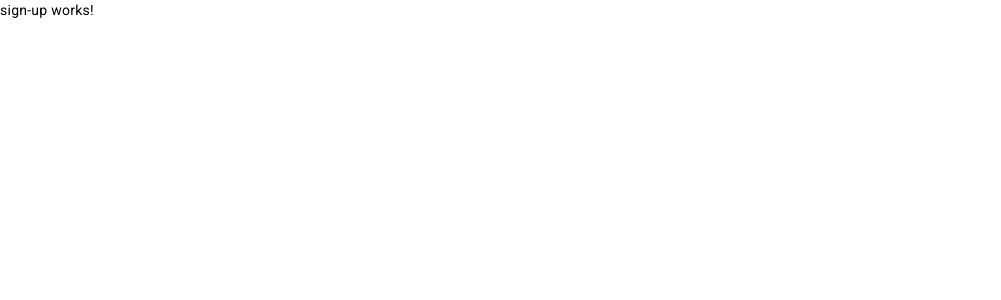
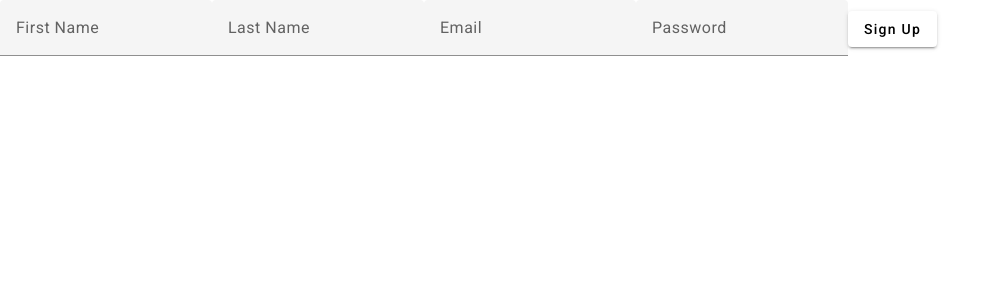
Before and after one commit to erwinvanlun/signup, an Angular app: page / in a window 1280 px wide. Shown: the top 300 px of the page, without its empty margins (0-1001 px from the left). Built offline with nearby package versions, Linux system fonts and the light colour scheme.

Commit message:
showing basic form

```diff
--- a/src/app/components/sign-up/sign-up.component.html
+++ b/src/app/components/sign-up/sign-up.component.html
@@ -1 +1,19 @@
-<p>sign-up works!</p>
+<form [formGroup]="signUpForm" (ngSubmit)="onSubmit()">
+  <mat-form-field>
+    <input matInput placeholder="First Name" formControlName="firstName">
+  </mat-form-field>
+  <mat-form-field>
+    <input matInput placeholder="Last Name" formControlName="lastName">
+  </mat-form-field>
+  <mat-form-field>
+    <input matInput placeholder="Email" formControlName="email">
+  </mat-form-field>
+  <mat-form-field>
+    <input matInput type="password" placeholder="Password" formControlName="password">
+  </mat-form-field>
+  <button mat-raised-button type="submit">Sign Up</button>
+</form>
+
+<div *ngIf="fullName">
+  <p>Full Name: {{ fullName }}</p>
+</div>
--- a/src/app/components/sign-up/sign-up.component.ts
+++ b/src/app/components/sign-up/sign-up.component.ts
@@ -1,12 +1,74 @@
-import { Component } from '@angular/core';
+import { Component, OnInit } from '@angular/core';
+import { FormBuilder, FormGroup, Validators, AbstractControl } from '@angular/forms';
+import { HttpClient, HttpClientModule } from '@angular/common/http';
+import { CommonModule } from '@angular/common';
+import { ReactiveFormsModule } from '@angular/forms';
+import { MatInputModule } from '@angular/material/input';
+import { MatButtonModule } from '@angular/material/button';
+import { MatFormFieldModule } from '@angular/material/form-field';
 
 @Component({
   selector: 'app-sign-up',
+  templateUrl: './sign-up.component.html',
+  styleUrls: ['./sign-up.component.scss'],
   standalone: true,
-  imports: [],
-  templateUrl: './sign-up.component.html',
-  styleUrl: './sign-up.component.scss'
+  imports: [
+    CommonModule,
+    ReactiveFormsModule,
+    MatInputModule,
+    MatButtonModule,
+    MatFormFieldModule,
+    HttpClientModule
+  ],
+  providers: [HttpClient]
 })
-export class SignUpComponent {
+export class SignUpComponent implements OnInit {
+  signUpForm: FormGroup;
+  fullName = '';
 
+  constructor(private fb: FormBuilder, private http: HttpClient) {
+    this.signUpForm = this.fb.group({
+      firstName: ['', Validators.required],
+      lastName: ['', Validators.required],
+      email: ['', [Validators.required, Validators.email]],
+      password: ['', [Validators.required, Validators.minLength(8), this.passwordValidator.bind(this)]]
+    });
+  }
+
+  ngOnInit(): void {
+
+    this.signUpForm.valueChanges.subscribe(values => {
+      this.fullName = `${values.firstName} ${values.lastName}`;
+    });
+  }
+
+  passwordValidator(control: AbstractControl): { [key: string]: boolean } | null {
+    const password = control.value;
+    const firstName = this.signUpForm?.get('firstName')?.value;
+    const lastName = this.signUpForm?.get('lastName')?.value;
+
+    if (!password) return null;
+    if (password.length < 8) return { 'minLength': true };
+    if (!/[a-z]/.test(password) || !/[A-Z]/.test(password)) return { 'case': true };
+    if (password.includes(firstName) || password.includes(lastName)) return { 'nameIncluded': true };
+
+    return null;
+  }
+
+  onSubmit(): void {
+    const formValue = this.signUpForm.value;
+    this.http.get(`https://jsonplaceholder.typicode.com/photos/${formValue.lastName.length}`)
+      .subscribe((photos: any) => {
+        const thumbnailUrl = photos.thumbnailUrl;
+        const postData = {
+          ...formValue,
+          thumbnailUrl
+        };
+
+        this.http.post('https://jsonplaceholder.typicode.com/users', postData)
+          .subscribe(response => {
+            console.log('User created:', response);
+          });
+      });
+  }
 }
```
